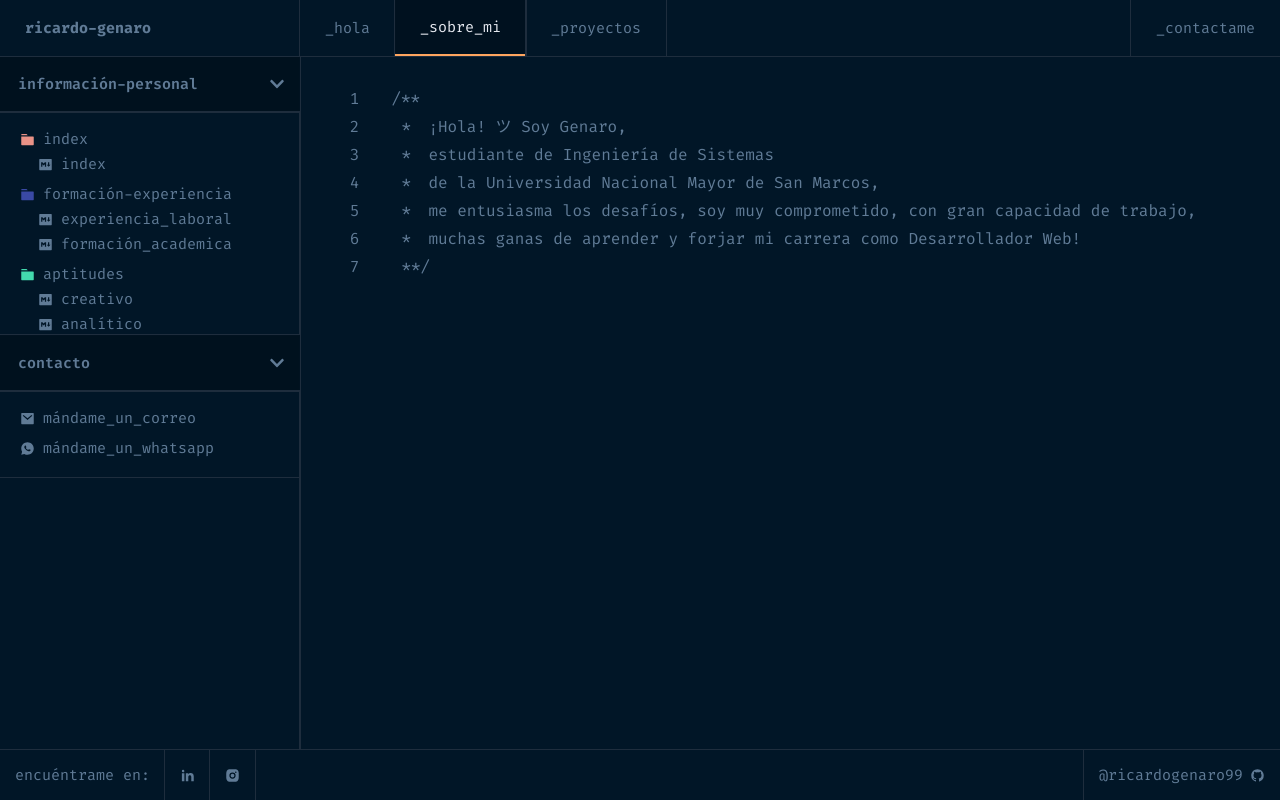
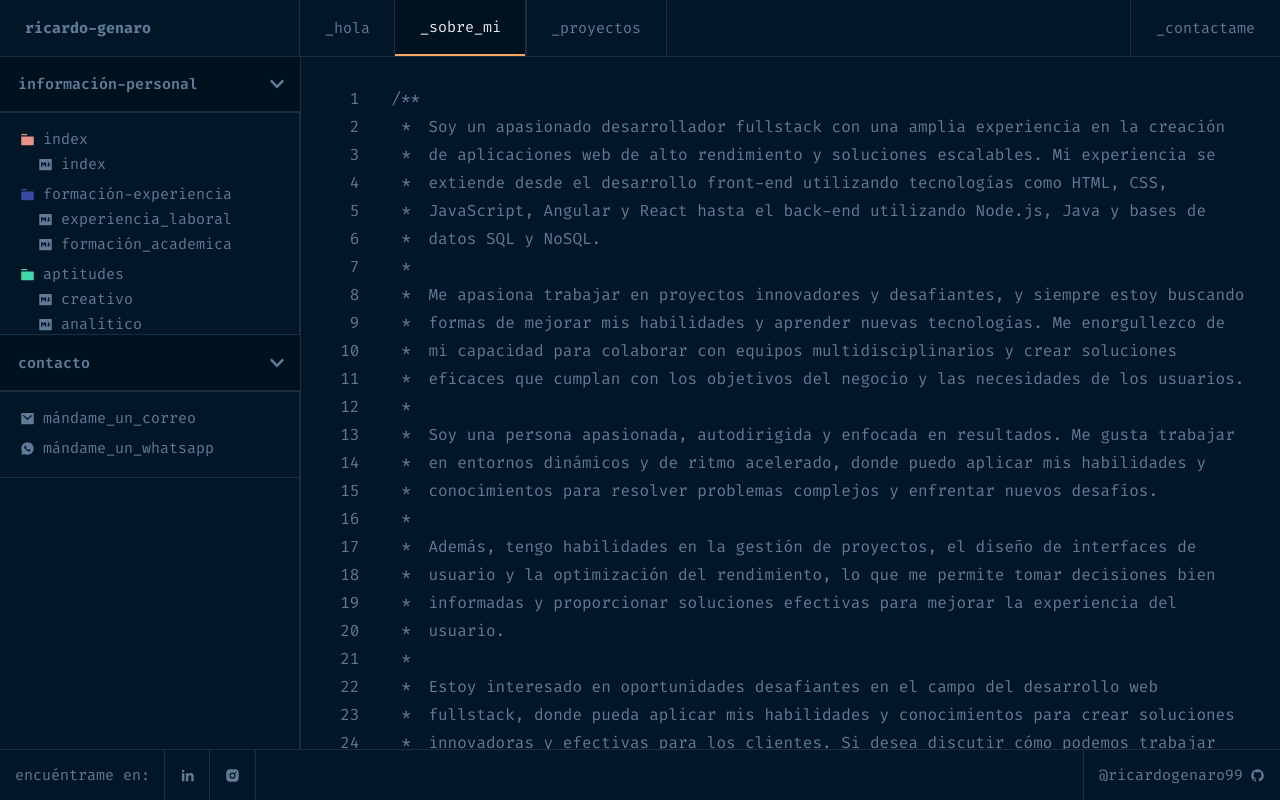
Before and after one commit to ricardogenaro99/ricardo-genaro-portfolio, a React (Create React App) app: page /sobre-mi in a window 1280 px wide. Built offline with nearby package versions, Linux system fonts and the light colour scheme.

Commit message:
Actualizacion de info sobre mi

```diff
--- a/src/app/components/sobre-mi/components/SobreMiIndex.js
+++ b/src/app/components/sobre-mi/components/SobreMiIndex.js
@@ -1,14 +1,50 @@
+import styled from "styled-components";
 import { ComentMultiple } from "../../../shared/components";
+
+const Container = styled.div`
+	display: grid;
+	gap: var(--line-height-work-station);
+`;
 
 const SobreMiIndex = () => {
 	return (
 		<ComentMultiple>
-			¡Hola! ツ Soy Genaro, <br />
-			estudiante de Ingeniería de Sistemas <br />
-			de la Universidad Nacional Mayor de San Marcos, <br />
-			me entusiasma los desafíos, soy muy comprometido, con gran capacidad
-			de trabajo, muchas ganas de aprender y forjar mi carrera como
-			Desarrollador Web!
+			<Container>
+				<p>
+					Soy un apasionado desarrollador fullstack con una amplia experiencia
+					en la creación de aplicaciones web de alto rendimiento y soluciones
+					escalables. Mi experiencia se extiende desde el desarrollo front-end
+					utilizando tecnologías como HTML, CSS, JavaScript, Angular y React
+					hasta el back-end utilizando Node.js, Java y bases de datos SQL y
+					NoSQL.
+				</p>
+				<p>
+					Me apasiona trabajar en proyectos innovadores y desafiantes, y siempre
+					estoy buscando formas de mejorar mis habilidades y aprender nuevas
+					tecnologías. Me enorgullezco de mi capacidad para colaborar con
+					equipos multidisciplinarios y crear soluciones eficaces que cumplan
+					con los objetivos del negocio y las necesidades de los usuarios.
+				</p>
+				<p>
+					Soy una persona apasionada, autodirigida y enfocada en resultados. Me
+					gusta trabajar en entornos dinámicos y de ritmo acelerado, donde puedo
+					aplicar mis habilidades y conocimientos para resolver problemas
+					complejos y enfrentar nuevos desafíos.
+				</p>
+				<p>
+					Además, tengo habilidades en la gestión de proyectos, el diseño de
+					interfaces de usuario y la optimización del rendimiento, lo que me
+					permite tomar decisiones bien informadas y proporcionar soluciones
+					efectivas para mejorar la experiencia del usuario.
+				</p>
+				<p>
+					Estoy interesado en oportunidades desafiantes en el campo del
+					desarrollo web fullstack, donde pueda aplicar mis habilidades y
+					conocimientos para crear soluciones innovadoras y efectivas para los
+					clientes. Si desea discutir cómo podemos trabajar juntos, ¡no dude en
+					ponerse en contacto conmigo!
+				</p>
+			</Container>
 		</ComentMultiple>
 	);
 };
```
